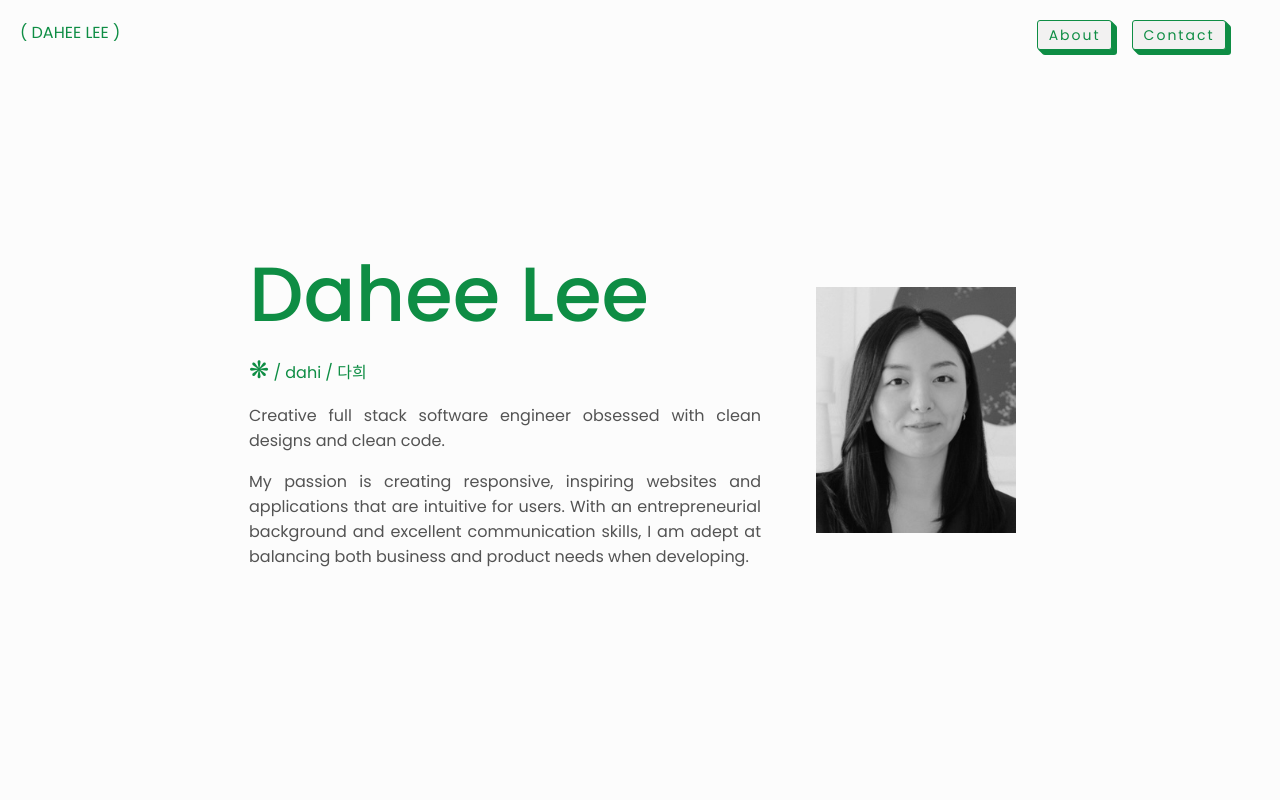
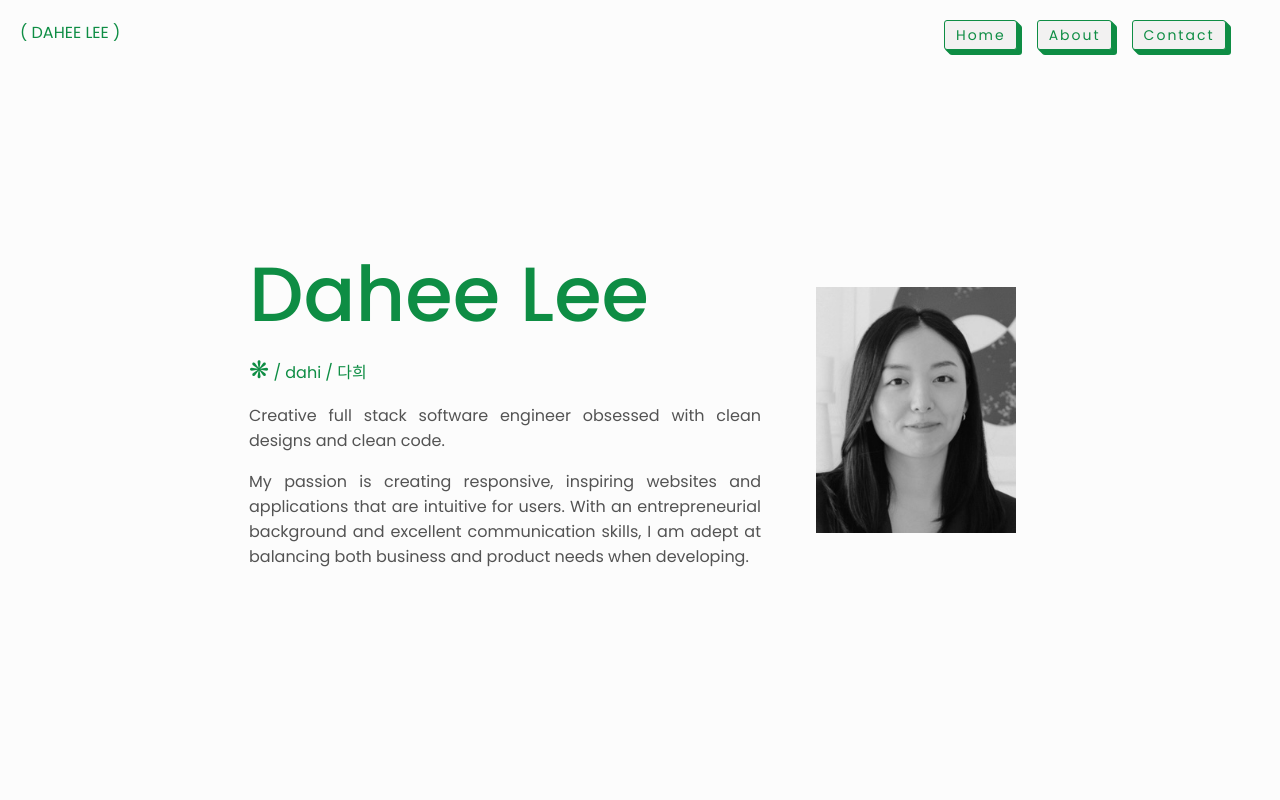
Before and after one commit to dhl92000/dhl92000.github.io, a React (Create React App) app: page / in a window 1280 px wide. Shown: the top 800 px of the page. Built offline with nearby package versions, Linux system fonts and the light colour scheme.

Commit message:
Home button added

```diff
--- a/src/components/Header.js
+++ b/src/components/Header.js
@@ -8,6 +8,12 @@ const Header = () => {
                 <Link to="/">( DAHEE LEE )</Link>
             </div>
             <div class="headerNav">
+            <Link to="/">
+                    <button class="keyboardButton">
+                        Home
+                    </button>
+                </Link>
+
                 <Link to="/about">
                     <button class="keyboardButton">
                         About
--- a/src/pages/Homepage.js
+++ b/src/pages/Homepage.js
@@ -27,7 +27,7 @@ const Homepage = () => {
                 </div>
 
                 <div class="introImageDiv">
-                    <img class="introImage" src={IMG_1290} alt="Profile picture of Dahee" />
+                    <img class="introImage" src={IMG_1290} alt="black and white headshot of Dahee against a wall with abstract art" />
                 </div>
             </div>
             {/* skills */}
```
